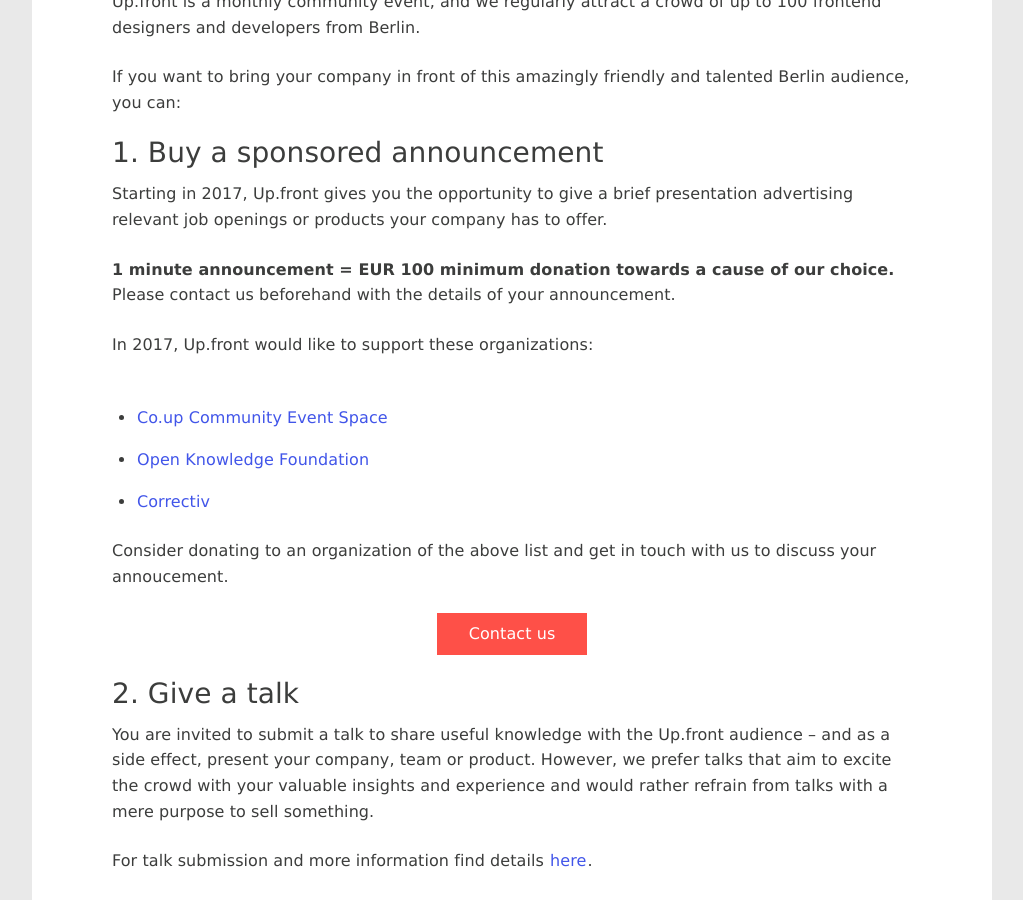
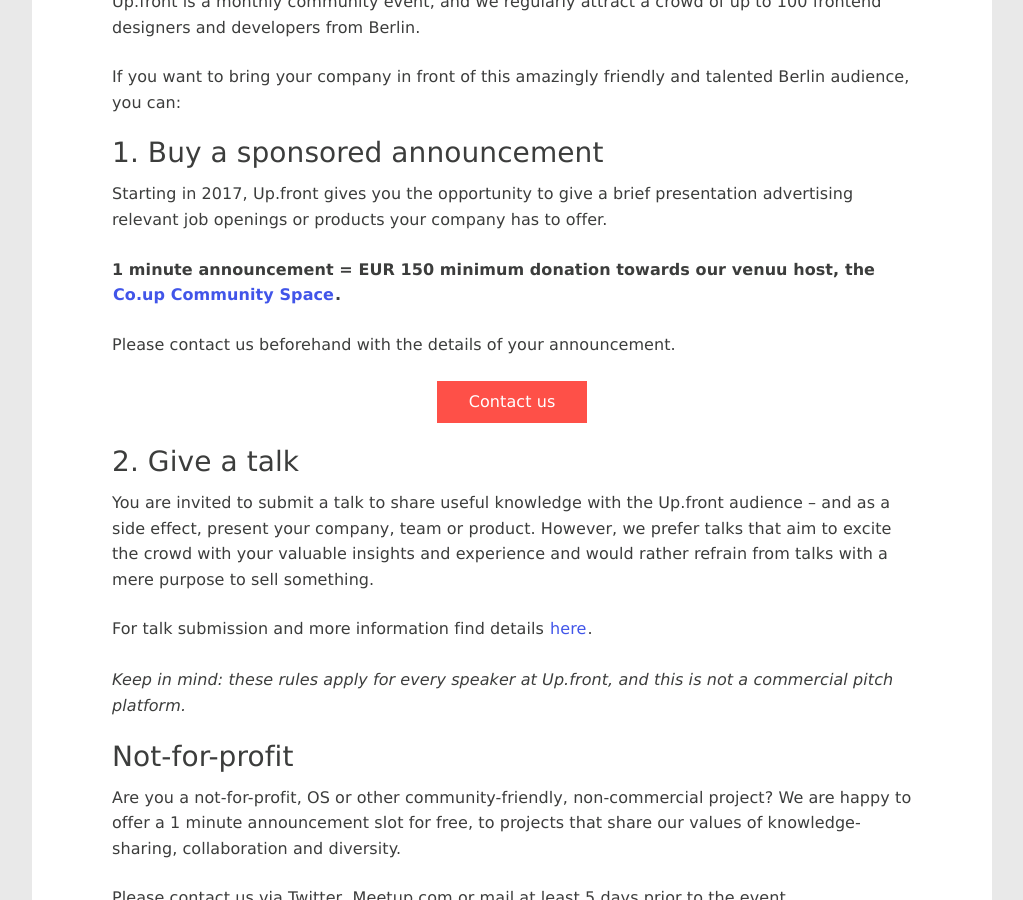
Before and after one commit to upfrontug/upfrontug.github.io, a Jekyll site: the page built from sponsoring.html, in a window 1280 px wide and 900 px high, scrolled down 482 px. Shown: the whole window, without its empty margins (128-1151 px from the left). Built offline with Jekyll 4.4.1, drawn with Linux system fonts in a browser that asks for light colours; a script that is not in the unit is left out.

Commit message:
update sponsoring page

```diff
--- a/sponsoring.html
+++ b/sponsoring.html
@@ -14,26 +14,10 @@
   Starting in 2017, Up.front gives you the opportunity to give a brief presentation advertising relevant job openings or products your company has to offer.
 </p>
 <p>
-  <strong>1 minute announcement = EUR 100 minimum donation towards a cause of our choice.</strong>
-  <br/>
-  Please contact us beforehand with the details of your announcement.
+  <strong>1 minute announcement = EUR 150 minimum donation towards our venuu host, the <a href="http://co-up.de/about.html">Co.up Community Space</a>.</strong>
 </p>
 
-<p>In 2017, Up.front would like to support these organizations:</p>
-
-<ul>
-  <li>
-    <a href="https://members.co-up.de/membership_signup/new?plan_id=dcd67ae94d114eeac4739cc148433ea2">Co.up Community Event Space</a>
-  </li>
-  <li>
-    <a href="https://okfn.de/spenden/">Open Knowledge Foundation</a>
-  </li>
-  <li>
-    <a href="https://correctiv.org/correctiv/kontakt/">Correctiv</a>
-  </li>
-</ul>
-
-<p>Consider donating to an organization of the above list and get in touch with us to discuss your annoucement.</p>
+<p>Please contact us beforehand with the details of your announcement.</p>
 
 <div style="text-align: center; margin-bottom: 25px">
   <a class="btn" href="mailto:team@upfront.com">Contact us</a>
```
